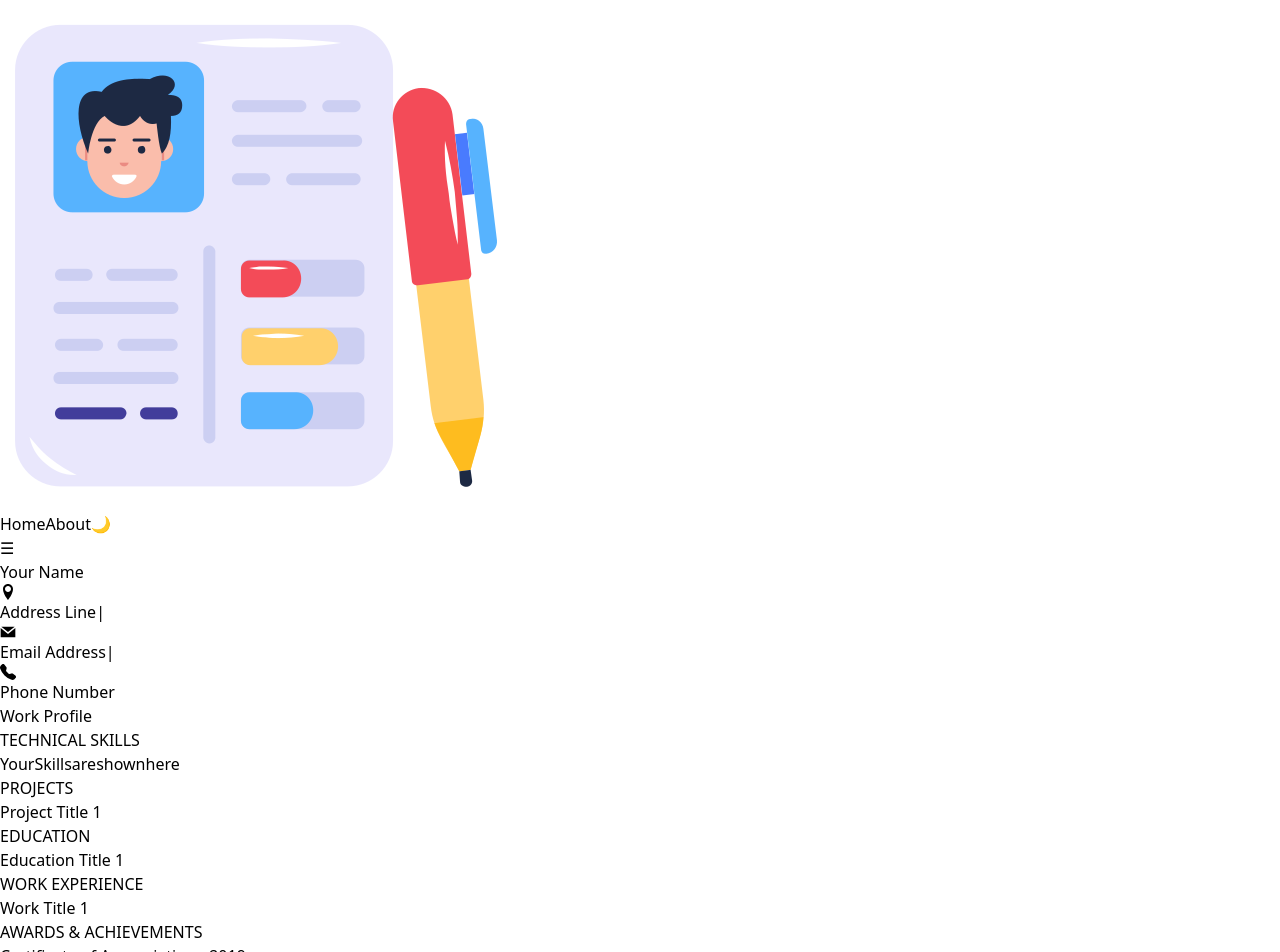
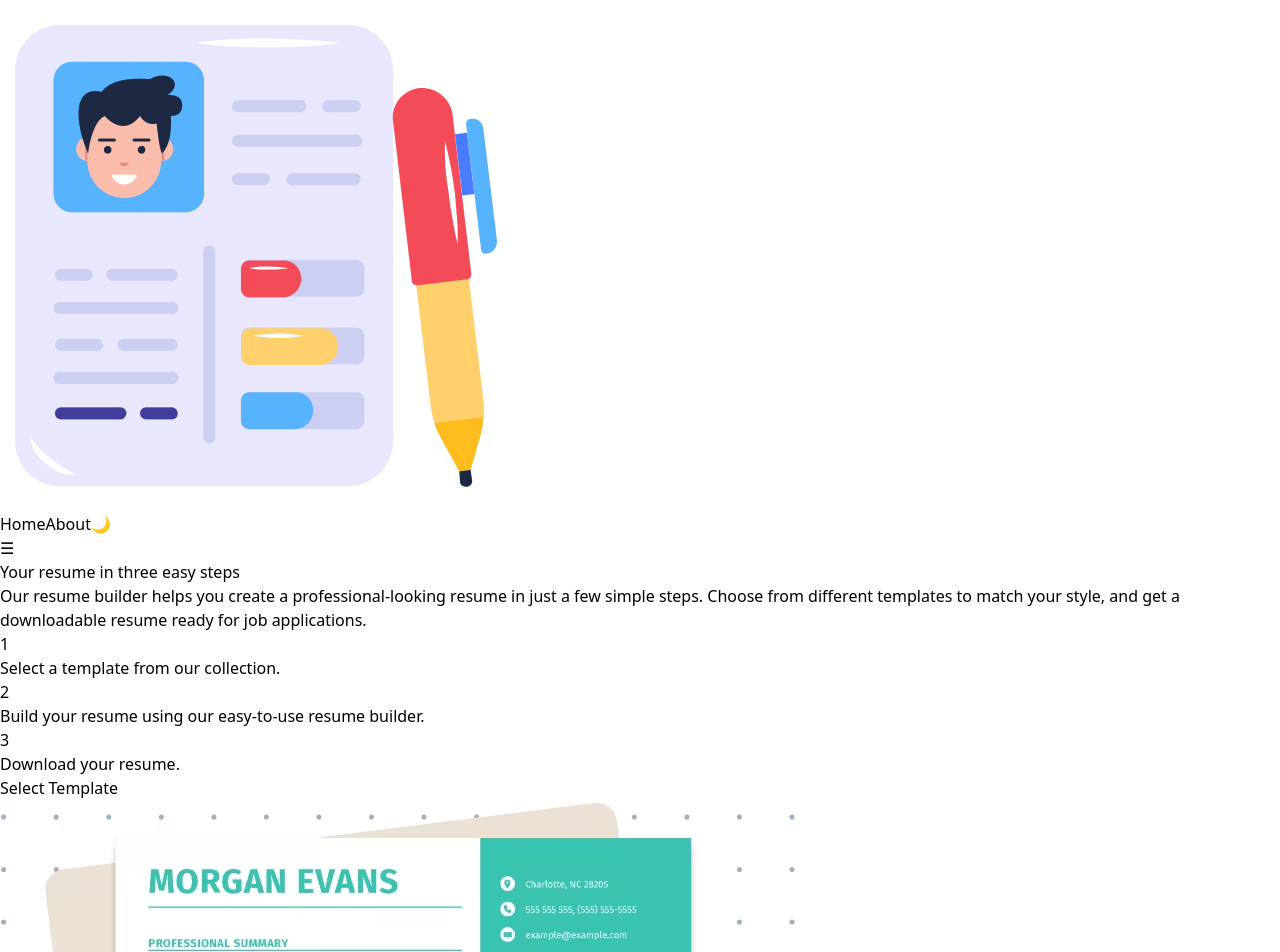
Before and after one commit to mitanshu-agr711/resume1.0, a React (Vite) app: page / in a window 1280 px wide. Shown: the top 952 px of the page. Built offline with nearby package versions, Linux system fonts and the light colour scheme.

Commit message:
now using resumecontexwe navigate to theme

```diff
--- a/src/App.jsx
+++ b/src/App.jsx
@@ -1,26 +1,31 @@
-
-import  { useState, useEffect } from 'react';
+import  { useState, useEffect,useContext } from 'react';
 import { Helmet } from 'react-helmet';
 import { Routes, Route } from 'react-router-dom';
 import ResumeState from './context/resume.state.jsx';
 import Navbar from './components/NavaBar/navbar.jsx';
 import About from './pages/about.jsx';
-import Home from './pages/Home/home.jsx';
+// import Home from './pages/Home/home.jsx';
+import Intro from './components/section/intro.jsx'
 import './index.css';
 import Template from './themes/templates.jsx';
-import Theme1 from "./themes/themes1.jsx";
-import ThemeTemplateData from './collection/themes.jsx';
+import Themes1 from "./themes/themes1.jsx";
+// import Data from "./components/userDetails/userData.jsx"
+import  ResumeContext  from './context/resumeCreate.jsx';
 // import Theme2 from "./themes/Theme2.jsx";
 // import Theme3 from "./themes/Theme3.jsx";
 // import Theme4 from "./themes/Theme4.jsx";
+const Theme1Wrapper = () => {
+  const { themeData } = useContext(ResumeContext); // Get themeData from context
 
+  return <Themes1 themeData={themeData} />; // Pass it to Themes1
+};
 
 
   function App() {
     const [colorMode, setColorMode] = useState('light');
 
     useEffect(() => {
-      // Apply/remove dark mode classes on the body
+
       document.body.classList.toggle('dark-mode', colorMode === 'dark');
     }, [colorMode]);
 
@@ -28,6 +33,7 @@ import ThemeTemplateData from './collection/themes.jsx';
       setColorMode(prevMode => (prevMode === 'light' ? 'dark' : 'light'));
     };
 
+    // const { themeData } = useContext(ResumeContext);
 
   return (
     <ResumeState>
@@ -41,13 +47,13 @@ import ThemeTemplateData from './collection/themes.jsx';
         <Navbar toggleColorMode={toggleColorMode} colorMode={colorMode} />
 
         <Routes>
-          <Route exact path="/" element={<Home colorMode={colorMode} />} />
+          <Route exact path="/" element={<Intro colorMode={colorMode} />} />
           <Route exact path="/about" element={<About colorMode={colorMode} />} />
-          <Route exact path="/home" element={<Home colorMode={colorMode} />} />
+          {/* <Route exact path="/home" element={<Home colorMode={colorMode} />} /> */}
           <Route
-                    path="/Theme1"
-                    element={<Theme1 themeData={ThemeTemplateData[0]} />} // Pass the appropriate data
-                />
+                        path="/theme1"
+                        element={<Theme1Wrapper />}
+                    />
         {/* <Route path="/Theme2" element={<Theme2 />} />
         <Route path="/Theme3" element={<Theme3 />} />
         <Route path="/Theme4" element={<Theme4 />} /> */}
--- a/src/components/userDetails/userData.jsx
+++ b/src/components/userDetails/userData.jsx
@@ -1,9 +1,16 @@
-import React, { useContext, useEffect, useState } from 'react';
+import { useContext, useEffect, useState } from 'react';
 import { IoMdCloudUpload } from 'react-icons/io';
 import ResumeContext from '../../context/resumeCreate.jsx';
 
 const UserDataCollect = () => {
-    const { themeData, checkAward, setCheckAward, checkProj, setCheckProj, setThemeData } = useContext(ResumeContext);
+    const {
+        themeData,
+        checkAward,
+        setCheckAward,
+        checkProj,
+        setCheckProj,
+        setThemeData,
+    } = useContext(ResumeContext);
 
     const [projectCount, setProjectCount] = useState(0);
     const [educationCount, setEducationCount] = useState(0);
@@ -12,36 +19,55 @@ const UserDataCollect = () => {
     const [educationArrTemplate, setEducationArrTemplate] = useState([]);
     const [workArrTemplate, setWorkArrTemplate] = useState([]);
     const [projectData, setProjectData] = useState({
-        'projectTitles': { pTitle1: "Project Title " },
-        'projectDesc': { pDescription1: "Project Description are Shown here , with Bullet Points" }
+        projectTitles: { pTitle1: 'Project Title ' },
+        projectDesc: { pDescription1: 'Project Description are Shown here, with Bullet Points' },
     });
     const [educationData, setEducationData] = useState({
-        'educationTitles': { eTitle1: "Education Title" },
-        'educationDesc': { eDescription1: "Education Description are Shown here , with Bullet Points" }
+        educationTitles: { eTitle1: 'Education Title' },
+        educationDesc: { eDescription1: 'Education Description are Shown here, with Bullet Points' },
     });
     const [workData, setWorkData] = useState({
-        'workTitles': { wTitle1: "Work Title" },
-        'workDesc': { wDescription1: "Work Description are Shown here , with Bullet Points" }
+        workTitles: { wTitle1: 'Work Title' },
+        workDesc: { wDescription1: 'Work Description are Shown here, with Bullet Points' },
     });
     const [personalData, setPersonalData] = useState({
         profileImage: 'https://www.w3schools.com/howto/img_avatar.png',
-        name: "Your Name",
+        name: 'Your Name',
         summary: 'Lorem ipsum dolor sit amet, consectetur adipiscing elit',
-        profile: "Work Profile",
-        address: "Address Line",
-        phone: "Phone Number",
-        email: "Email Address",
+        profile: 'Work Profile',
+        address: 'Address Line',
+        phone: 'Phone Number',
+        email: 'Email Address',
         skill: 'Your, Skills, are, shown, here',
     });
     const [awardData, setAwardData] = useState({ awards: 'Your Awards are shown here' });
+
+    useEffect(() => {
+        // Update themeData whenever any of the data changes
+        setThemeData({
+            ...themeData,
+            personalData,
+            projectData,
+            educationData,
+            workData,
+            awardData,
+        });
+    }, [personalData, projectData, educationData, workData, awardData, setThemeData, themeData]);
 
     // Handler Functions
     const handleChangePersonal = (e) => {
         const { name, value } = e.target;
         setPersonalData((prev) => ({ ...prev, [name]: value }));
 
-        if (e.target.name === 'profileImage') {
-            setPersonalData((prev) => ({ ...prev, profileImage: URL.createObjectURL(e.target.files[0]) }));
+        if (name === 'profileImage') {
+            const file = e.target.files[0];
+            if (file) {
+                setPersonalData((prev) => ({
+                    ...prev,
+                    profileImage: URL.createObjectURL(file),
+                }));
+                return () => URL.revokeObjectURL(profileImage); // Clean up the object URL
+            }
         }
     };
 
@@ -56,7 +82,6 @@ const UserDataCollect = () => {
             }
             return updatedData;
         });
-        setThemeData((prev) => ({ ...prev, projectData }));
     };
 
     const handleProjectClick = (e) => {
@@ -67,17 +92,17 @@ const UserDataCollect = () => {
                 <div key={`project-${i}`} className="my-2">
                     <input
                         id={`pTitle${i}`}
-                        name='pName'
+                        name="pName"
                         onChange={handleChangeProject}
-                        type='text'
-                        placeholder='Enter Project Title'
+                        type="text"
+                        placeholder="Enter Project Title"
                         className="border rounded-md p-2 w-full"
                     />
                     <textarea
                         id={`pDescription${i}`}
-                        name='pDescription'
+                        name="pDescription"
                         onChange={handleChangeProject}
-                        placeholder='Use comma to separate Description'
+                        placeholder="Use comma to separate Description"
                         className="border rounded-md p-2 w-full my-2"
                     />
                 </div>
@@ -109,17 +134,17 @@ const UserDataCollect = () => {
             <div key={`education-${i}`} className="my-2">
                 <input
                     id={`eTitle${i}`}
-                    name='eName'
+                    name="eName"
                     onChange={handleChangeEducation}
-                    type='text'
-                    placeholder='Enter Title'
+                    type="text"
+                    placeholder="Enter Title"
                     className="border rounded-md p-2 w-full"
                 />
                 <textarea
                     id={`eDescription${i}`}
-                    name='eDescription'
+                    name="eDescription"
                     onChange={handleChangeEducation}
-                    placeholder='Use comma to separate Description'
+                    placeholder="Use comma to separate Description"
                     className="border rounded-md p-2 w-full my-2"
                 />
             </div>
@@ -150,17 +175,17 @@ const UserDataCollect = () => {
             <div key={`work-${i}`} className="my-2">
                 <input
                     id={`wTitle${i}`}
-                    name='wName'
+                    name="wName"
                     onChange={handleChangeWork}
-                    type='text'
-                    placeholder='Enter Job Title'
+                    type="text"
+                    placeholder="Enter Job Title"
                     className="border rounded-md p-2 w-full"
                 />
                 <textarea
                     id={`wDescription${i}`}
-                    name='wDescription'
+                    name="wDescription"
                     onChange={handleChangeWork}
-                    placeholder='Use comma to separate Description'
+                    placeholder="Use comma to separate Description"
                     className="border rounded-md p-2 w-full my-2"
                 />
             </div>
@@ -181,130 +206,120 @@ const UserDataCollect = () => {
         if (!checkAward) {
             const awardInput = (
                 <textarea
-                    name='awards'
+                    name="awards"
                     onChange={handleChangeAwards}
-                    placeholder='Your Awards are shown here'
+                    placeholder="Your Awards are shown here"
                     className="border rounded-md p-2 w-full my-2"
                 />
             );
             setAwardData((prev) => ({ ...prev, awards: awardInput }));
             setCheckAward(true);
+        }
     };
-
-        useEffect(() => {
-            setThemeData({ ...themeData, personalData, projectData, educationData, workData, awardData });
-        }, [themeData, personalData, setThemeData, projectData, educationData, workData, awardData]);
 
     return (
         <div className="min-w-1/3 mx-2 my-2">
             {/* Personal Details Area */}
-                <div className='mb-2'>
-                    <h4 className='text-lg font-semibold mb-2'>Personal Details</h4>
-                    <hr />
-                    <div className='my-2'>
-                        <div className='relative flex justify-center items-center'>
-                            <label htmlFor='input-file' className='cursor-pointer border rounded-md border-gray-300 bg-white text-gray-800 p-4 flex justify-center items-center w-full'>
-                                <IoMdCloudUpload size={30} />
-                                Select a file
-                            </label>
-                            <input accept="image/*" name='profileImage' onChange={handleChangePersonal} id='input-file' type='file' className='hidden' />
-                            <img className="h-14 rounded-md mx-2" src={personalData.profileImage} alt="your profile preview" />
-                        </div>
-                    </div>
+            <div className="mb-2">
+                <h2 className="text-lg font-semibold">Personal Data</h2>
                 <input
-                        name='name'
+                    type="text"
+                    name="name"
                     onChange={handleChangePersonal}
-                        type='text'
-                        placeholder='Your Name'
+                    placeholder="Your Name"
+                    className="border rounded-md p-2 w-full"
+                />
+                <textarea
+                    name="summary"
+                    onChange={handleChangePersonal}
+                    placeholder="Your Summary"
                     className="border rounded-md p-2 w-full my-2"
                 />
                 <input
-                        name='summary'
+                    type="file"
+                    name="profileImage"
                     onChange={handleChangePersonal}
-                        type='text'
-                        placeholder='Your Summary'
                     className="border rounded-md p-2 w-full my-2"
                 />
                 <input
-                        name='profile'
+                    type="text"
+                    name="address"
                     onChange={handleChangePersonal}
-                        type='text'
-                        placeholder='Work Profile'
-                        className="border rounded-md p-2 w-full my-2"
+                    placeholder="Address"
+                    className="border rounded-md p-2 w-full"
                 />
                 <input
-                        name='address'
+                    type="text"
+                    name="phone"
                     onChange={handleChangePersonal}
-                        type='text'
-                        placeholder='Address'
-                        className="border rounded-md p-2 w-full my-2"
+                    placeholder="Phone"
+                    className="border rounded-md p-2 w-full"
                 />
                 <input
-                        name='phone'
+                    type="email"
+                    name="email"
                     onChange={handleChangePersonal}
-                        type='text'
-                        placeholder='Phone Number'
-                        className="border rounded-md p-2 w-full my-2"
+                    placeholder="Email"
+                    className="border rounded-md p-2 w-full"
                 />
                 <input
-                        name='email'
+                    type="text"
+                    name="skill"
                     onChange={handleChangePersonal}
-                        type='text'
-                        placeholder='Email Address'
-                        className="border rounded-md p-2 w-full my-2"
-                    />
-                    <input
-                        name='skill'
-                        onChange={handleChangePersonal}
-                        type='text'
-                        placeholder='Skills'
-                        className="border rounded-md p-2 w-full my-2"
+                    placeholder="Your Skills"
+                    className="border rounded-md p-2 w-full"
                 />
             </div>
 
             {/* Projects Area */}
-                <div className='mb-2'>
-                    <h4 className='text-lg font-semibold mb-2'>Projects</h4>
-                    <hr />
-                    <button onClick={handleProjectClick} className='bg-blue-500 text-white p-2 rounded-md'>
+            <div className="mb-2">
+                <h2 className="text-lg font-semibold">Projects</h2>
+                {projArrTemplate}
+                <button
+                    onClick={handleProjectClick}
+                    className="bg-blue-500 text-white p-2 rounded"
+                >
                     Add Project
                 </button>
-                    {projArrTemplate.map((item) => item)}
             </div>
 
             {/* Education Area */}
-                <div className='mb-2'>
-                    <h4 className='text-lg font-semibold mb-2'>Education</h4>
-                    <hr />
-                    <button onClick={handleEducationClick} className='bg-blue-500 text-white p-2 rounded-md'>
+            <div className="mb-2">
+                <h2 className="text-lg font-semibold">Education</h2>
+                {educationArrTemplate}
+                <button
+                    onClick={handleEducationClick}
+                    className="bg-blue-500 text-white p-2 rounded"
+                >
                     Add Education
                 </button>
-                    {educationArrTemplate.map((item) => item)}
             </div>
 
             {/* Work Area */}
-                <div className='mb-2'>
-                    <h4 className='text-lg font-semibold mb-2'>Work</h4>
-                    <hr />
-                    <button onClick={handleWorkClick} className='bg-blue-500 text-white p-2 rounded-md'>
-                        Add Work
+            <div className="mb-2">
+                <h2 className="text-lg font-semibold">Work Experience</h2>
+                {workArrTemplate}
+                <button
+                    onClick={handleWorkClick}
+                    className="bg-blue-500 text-white p-2 rounded"
+                >
+                    Add Work Experience
                 </button>
-                    {workArrTemplate.map((item) => item)}
             </div>
 
             {/* Awards Area */}
-                <div className='mb-2'>
-                    <h4 className='text-lg font-semibold mb-2'>Awards</h4>
-                    <hr />
-                    <button onClick={handleAwardClick} className='bg-blue-500 text-white p-2 rounded-md'>
-                        Add Awards
+            <div className="mb-2">
+                <h2 className="text-lg font-semibold">Awards</h2>
+                <button
+                    onClick={handleAwardClick}
+                    className="bg-blue-500 text-white p-2 rounded"
+                >
+                    Add Award
                 </button>
-                    <div className="mt-2">
                 {awardData.awards}
-                    </div>
             </div>
         </div>
     );
 };
-}
+
 export default UserDataCollect;
--- a/src/context/resume.state.jsx
+++ b/src/context/resume.state.jsx
@@ -70,6 +70,7 @@ const ResumeState = (props) => {
   const [showComponent, setShowComponent] = useState(false);
   const [currentTheme, setCurrentTheme] = useState("Theme1");
   const [selectBtn, setSelectBtn] = useState(true);
+  const [selectedTemplateId, setSelectedTemplateId] = useState(null);
 
   const contextValue = {
     initialData,
@@ -92,6 +93,8 @@ const ResumeState = (props) => {
     setCheckWork,
     colorMode,
     toggleColorMode,
+    selectedTemplateId,
+    setSelectedTemplateId
   };
   return (
     <ResumeContext.Provider value={contextValue}>
--- a/src/pages/Home/home.jsx
+++ b/src/pages/Home/home.jsx
@@ -2,35 +2,33 @@ import { useContext } from "react";
 import Introduction from "../../components/section/intro.jsx";
 import ResumeContext from "../../context/resumeCreate.jsx";
 import BuilderArea from "../buildarea.jsx";
-import Theme1 from "../../themes/themes1.jsx";
-// import Theme2 from "../../themes/themes2.jsx";
-// import Theme3 from "../../themes/themes3.jsx";
-// import Theme4 from "../../themes/themes4.jsx";
-
+import Theme1 from "../../Theme/Theme1/Theme1";
+// import Theme2 from "../../Theme/Theme2/Theme2";
+// import Theme3 from "../../Theme/Theme3/Theme3";
+// import Theme4 from "../../Theme/Theme4/theme4";
 // import ErrorPage from "../Error/ErrorPage";
 
 const Home = () => {
-  const { currentTheme, themeData, componentRef } = useContext(ResumeContext);
+  const { selectedTemplateId } = useContext(ResumeContext);
 
   const renderTheme = () => {
-    switch (currentTheme) {
+    switch (selectedTemplateId) {
       case "Theme1":
-        return <Theme1 componentRef={componentRef} themeData={themeData} />;
+        return <BuilderArea theme={<Theme1 />} />;
       // case "Theme2":
-      //   return <Theme2 componentRef={componentRef} themeData={themeData} />;
+      //   return <BuilderArea theme={<Theme2 />} />;
       // case "Theme3":
-      //   return <Theme3 componentRef={componentRef} themeData={themeData} />;
+      //   return <BuilderArea theme={<Theme3 />} />;
       // case "Theme4":
-      //   return <Theme4 componentRef={componentRef} themeData={themeData} />;
-
-      default:
-        return <Introduction />;
+      //   return <BuilderArea theme={<Theme4 />} />;
+      // default:
+      //   return <ErrorPage />; // Handle error or unknown themes
     }
   };
 
   return (
     <>
-      <BuilderArea theme={renderTheme()} />
+      {selectedTemplateId ? renderTheme() : <Introduction />} {/* Renders Introduction if no template is selected */}
     </>
   );
 };
--- a/src/pages/buildarea.jsx
+++ b/src/pages/buildarea.jsx
@@ -1,6 +1,5 @@
 import { useContext } from 'react';
 import UserDataCollect from '../components/userDetails/userData.jsx';
-// import Footer from '../Components/Footer/Footer';
 import ResumeContext from '../context/resumeCreate.jsx';
 import PropagateLoader from "react-spinners/PropagateLoader";
 import { useNavigate } from 'react-router-dom';
@@ -10,24 +9,24 @@ const BuilderArea = (props) => {
     const navigate = useNavigate();
 
     const handleSelectNewTemplate = () => {
-        navigate('/templates');
+        navigate('/templates'); // Navigate back to template selection
     };
 
     return (
         <>
-            {loading && <PropagateLoader id='spinner' color="#319795" size={30} />}
+            {loading && <PropagateLoader id='spinner' color="#319795" size={30} />} {/* Loader for loading state */}
 
             <div className="flex justify-between flex-wrap mt-4 mx-2">
-                <UserDataCollect />
+                <UserDataCollect /> {/* Renders form for user data collection */}
                 <div id='theme-box-border' className="border p-4 rounded-lg shadow-md">
-                    {props.theme}
+                    {props.theme} {/* The selected theme is passed and rendered here */}
                 </div>
             </div>
+
             <div className="flex flex-wrap justify-center mt-5">
                 <button className='mx-2 px-4 py-2 border border-teal-500 text-teal-500 rounded hover:bg-teal-500 hover:text-white' onClick={handlePrint}>Print</button>
                 <button className='mx-2 px-4 py-2 border border-teal-500 text-teal-500 rounded hover:bg-teal-500 hover:text-white' onClick={handleSelectNewTemplate}>Select Another Template</button>
             </div>
-            {/* <Footer /> */}
         </>
     );
 }
--- a/src/themes/templates.jsx
+++ b/src/themes/templates.jsx
@@ -1,24 +1,18 @@
-import { Link } from 'react-router-dom';
+// import React from 'react';
+import  { useContext } from 'react';
+import ResumeContext  from '../context/resumeCreate.jsx';
 import ThemeTemplateData from '../collection/themes.jsx';
-// imoprt Link from 'react-router-dom';
 
 const Template = () => {
-
+  const { setSelectedTemplateId } = useContext(ResumeContext);
   const handleSelectTemplate = (id) => {
-        console.log(`/${id}`);
-        return <Link to={`/${id}`} />;
-    }
-
+    setSelectedTemplateId(id);
+  };
   return (
-        <>
     <div className="flex flex-col items-center space-y-4">
-            <div>
       <h1 className="font-bold text-3xl md:text-6xl leading-tight my-4">
-                    Select a
-                    <span className="text-teal-500"> Template </span>
-                    from the list
+        Select a <span className="text-teal-500"> Template </span> from the list
       </h1>
-            </div>
 
       <div className="grid grid-cols-2 md:grid-cols-3 gap-4 w-full max-w-lg md:max-w-2xl">
         {ThemeTemplateData.map((item, index) => (
@@ -26,7 +20,6 @@ const Template = () => {
             key={index}
             className="template cursor-pointer"
             onClick={() => handleSelectTemplate(item.id)}
-
           >
             <img
               id={item.id}
@@ -38,7 +31,6 @@ const Template = () => {
         ))}
       </div>
     </div>
-        </>
   );
 };
 
--- a/src/themes/themes1.jsx
+++ b/src/themes/themes1.jsx
@@ -5,7 +5,10 @@ import { BsFillTelephoneFill } from 'react-icons/bs';
 import PropTypes from 'prop-types';
 import ResumeContext from '../context/resumeCreate.jsx';
 
-const Theme1 = ({ themeData, componentRef }) => {
+const Theme1 = ({ themeData}) => {
+
+    console.log("themedata4545",{themeData});  // This will help you see what themeData is during render
+
     const { checkProj, checkWork, checkAward } = useContext(ResumeContext);
     const { name, profile, address, phone, email, skill } = themeData.personalData;
     const { projectTitles, projectDesc } = themeData.projectData;
@@ -14,7 +17,7 @@ const Theme1 = ({ themeData, componentRef }) => {
     const { awards } = themeData.awardData;
 
     return (
-        <div id="section-to-print" ref={componentRef}>
+        <div id="section-to-print" >
             <div className="border border-gray-300 dark:border-white p-5" id="theme1">
                 <header id='info' className='text-center mt-4'>
                     <h2 className='text-4xl font-bold mb-4'>{name}</h2>
```
Lines whose indentation alone changed are shown as unchanged.
